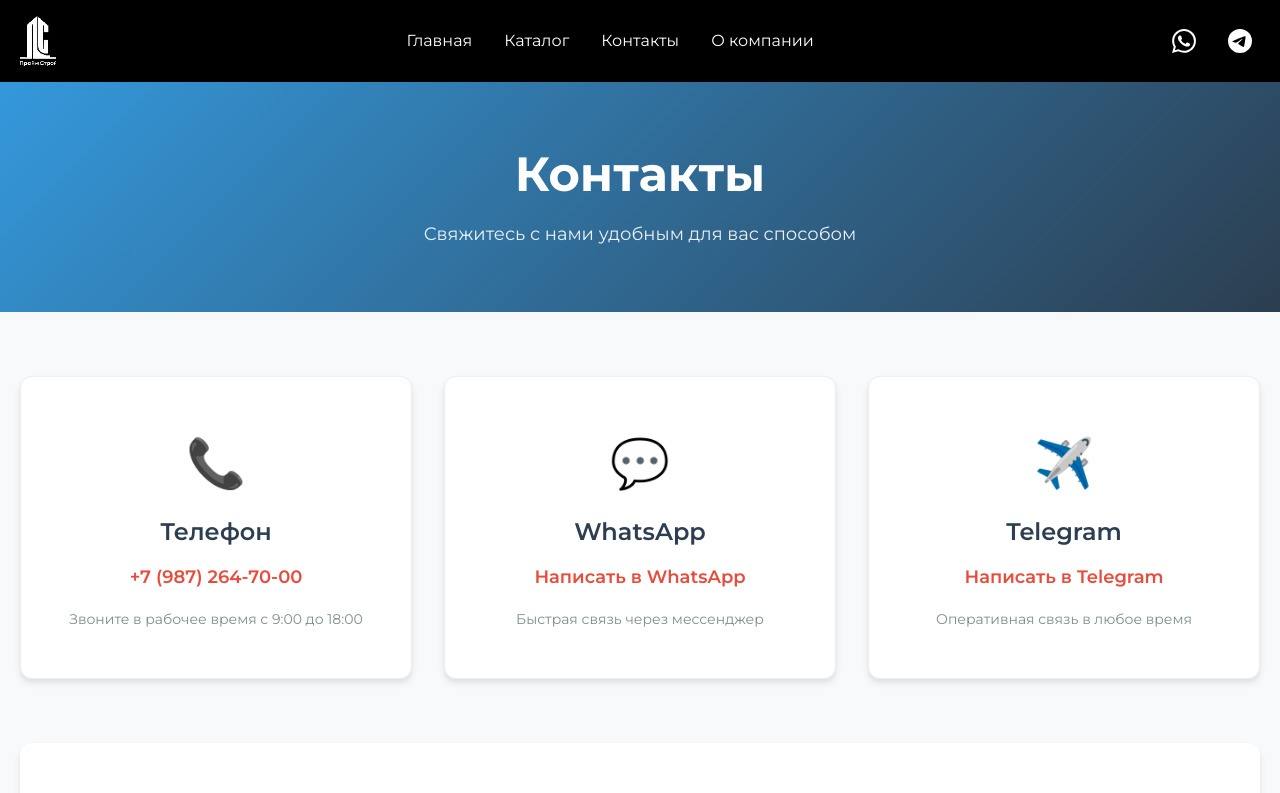
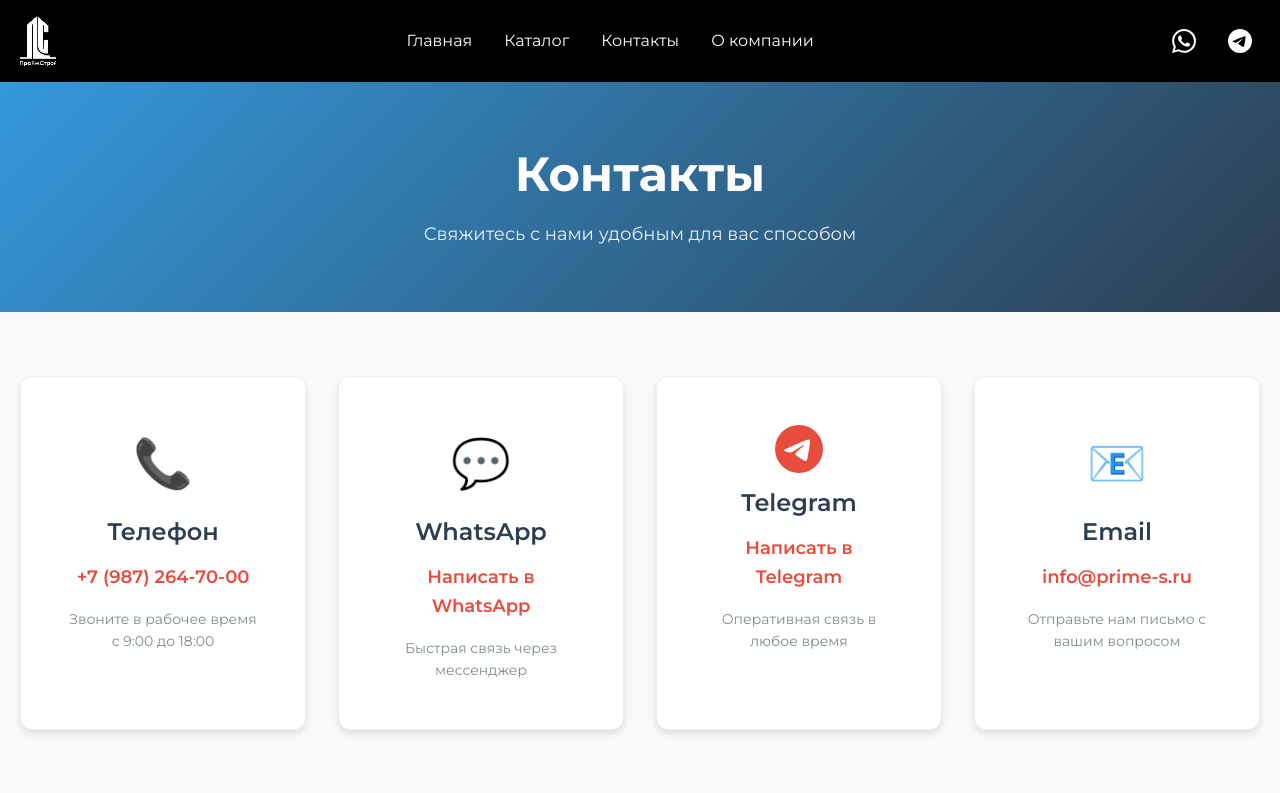
Before and after one commit to Arbitr3103/prime-s-react, a React (Vite) app: page /contacts in a window 1280 px wide. Shown: the top 793 px of the page. Built offline with nearby package versions, Linux system fonts and the light colour scheme.

Commit message:
feat: добавлена email карточка и заменена иконка Telegram на официальную SVG

```diff
--- a/src/pages/ContactsPage.jsx
+++ b/src/pages/ContactsPage.jsx
@@ -49,7 +49,11 @@
 
             {/* Telegram */}
             <div className={styles.contactCard}>
-              <div className={styles.cardIcon}>✈️</div>
+              <div className={styles.cardIcon}>
+                <svg width="48" height="48" viewBox="0 0 24 24" fill="currentColor">
+                  <path d="M11.944 0A12 12 0 0 0 0 12a12 12 0 0 0 12 12 12 12 0 0 0 12-12A12 12 0 0 0 12 0a12 12 0 0 0-.056 0zm4.962 7.224c.1-.002.321.023.465.14a.506.506 0 0 1 .171.325c.016.093.036.306.02.472-.18 1.898-.962 6.502-1.36 8.627-.168.9-.499 1.201-.82 1.23-.696.065-1.225-.46-1.9-.902-1.056-.693-1.653-1.124-2.678-1.8-1.185-.78-.417-1.21.258-1.91.177-.184 3.247-2.977 3.307-3.23.007-.032.014-.15-.056-.212s-.174-.041-.249-.024c-.106.024-1.793 1.14-5.061 3.345-.48.33-.913.49-1.302.48-.428-.008-1.252-.241-1.865-.44-.752-.245-1.349-.374-1.297-.789.027-.216.325-.437.893-.663 3.498-1.524 5.83-2.529 6.998-3.014 3.332-1.386 4.025-1.627 4.476-1.635z"/>
+                </svg>
+              </div>
               <h2 className={styles.cardTitle}>Telegram</h2>
               <a
                 href="https://t.me/z1ganshin"
@@ -61,6 +65,21 @@
               </a>
               <p className={styles.cardDescription}>
                 Оперативная связь в любое время
+              </p>
+            </div>
+
+            {/* Email */}
+            <div className={styles.contactCard}>
+              <div className={styles.cardIcon}>📧</div>
+              <h2 className={styles.cardTitle}>Email</h2>
+              <a
+                href="mailto:info@prime-s.ru"
+                className={styles.contactLink}
+              >
+                info@prime-s.ru
+              </a>
+              <p className={styles.cardDescription}>
+                Отправьте нам письмо с вашим вопросом
               </p>
             </div>
           </div>
--- a/src/pages/ContactsPage.module.css
+++ b/src/pages/ContactsPage.module.css
@@ -61,6 +61,15 @@
 .cardIcon {
   font-size: 3rem;
   margin-bottom: var(--spacing-md);
+  display: flex;
+  align-items: center;
+  justify-content: center;
+  color: var(--color-primary);
+}
+
+.cardIcon svg {
+  width: 48px;
+  height: 48px;
 }
 
 .cardTitle {
```
